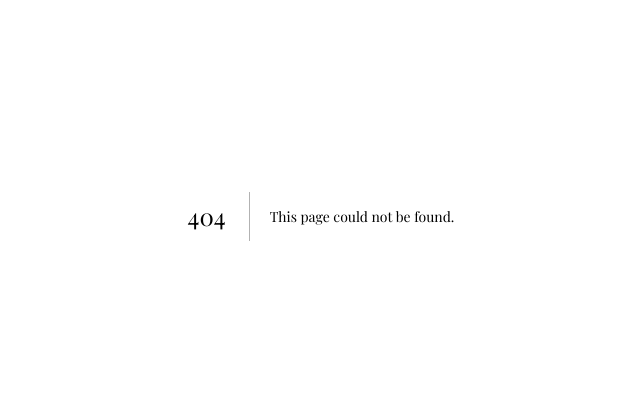
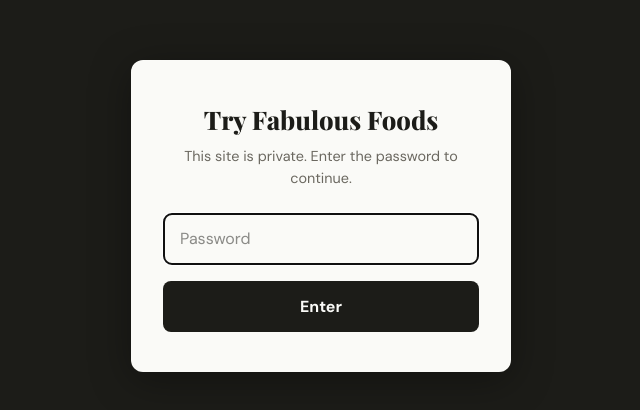
Before and after one commit to tryfabulousfoods-spec/tryfabulousfoods, a Next.js app: page /gate in a window 1280 px wide. Before the commit this address had no page. Shown: the part 184-594 px from the top of the page, without its empty margins (319-959 px from the left). Built offline with nearby package versions, Linux system fonts and the light colour scheme.

Commit message:
Add site-wide password gate (middleware + /gate page, SITE_PASSWORD env var)

```diff
--- /dev/null
+++ b/app/api/gate/route.ts
@@ -0,0 +1,31 @@
+import { NextResponse } from "next/server";
+import type { NextRequest } from "next/server";
+
+export async function POST(req: NextRequest) {
+  const expected = process.env.SITE_PASSWORD;
+  if (!expected) {
+    return NextResponse.json({ ok: false }, { status: 500 });
+  }
+
+  let password = "";
+  try {
+    const body = await req.json();
+    password = String(body.password ?? "");
+  } catch {
+    /* ignore */
+  }
+
+  if (password !== expected) {
+    return NextResponse.json({ ok: false }, { status: 401 });
+  }
+
+  const res = NextResponse.json({ ok: true });
+  res.cookies.set("tff_gate", "1", {
+    httpOnly: true,
+    secure: true,
+    sameSite: "lax",
+    path: "/",
+    maxAge: 60 * 60 * 24 * 365, // 1 year
+  });
+  return res;
+}
--- /dev/null
+++ b/app/gate/page.tsx
@@ -0,0 +1,104 @@
+"use client";
+import { useState } from "react";
+import { useRouter } from "next/navigation";
+
+export default function Gate() {
+  const [password, setPassword] = useState("");
+  const [error, setError] = useState(false);
+  const router = useRouter();
+
+  async function submit(e: React.FormEvent) {
+    e.preventDefault();
+    setError(false);
+    const res = await fetch("/api/gate", {
+      method: "POST",
+      headers: { "Content-Type": "application/json" },
+      body: JSON.stringify({ password }),
+    });
+    if (res.ok) {
+      router.push("/");
+      router.refresh();
+    } else {
+      setError(true);
+    }
+  }
+
+  return (
+    <main
+      style={{
+        minHeight: "100vh",
+        display: "flex",
+        alignItems: "center",
+        justifyContent: "center",
+        background: "#1C1C18",
+        padding: "1.5rem",
+        fontFamily: "var(--font-body, 'DM Sans', sans-serif)",
+      }}
+    >
+      <form
+        onSubmit={submit}
+        style={{
+          background: "#FAFAF7",
+          borderRadius: 12,
+          padding: "2.5rem 2rem",
+          maxWidth: 380,
+          width: "100%",
+          textAlign: "center",
+          boxShadow: "0 8px 40px rgba(0,0,0,0.35)",
+        }}
+      >
+        <h1
+          style={{
+            fontFamily: "var(--font-display, 'Playfair Display', serif)",
+            fontSize: "1.6rem",
+            fontWeight: 800,
+            color: "#1C1C18",
+            marginBottom: "0.5rem",
+          }}
+        >
+          Try Fabulous Foods
+        </h1>
+        <p style={{ color: "#6B6860", fontSize: "0.9rem", marginBottom: "1.5rem" }}>
+          This site is private. Enter the password to continue.
+        </p>
+        <input
+          type="password"
+          value={password}
+          onChange={(e) => setPassword(e.target.value)}
+          placeholder="Password"
+          autoFocus
+          style={{
+            width: "100%",
+            padding: "0.8rem 1rem",
+            fontSize: "1rem",
+            borderRadius: 8,
+            border: "1px solid #ddd",
+            marginBottom: "1rem",
+            boxSizing: "border-box",
+          }}
+        />
+        {error && (
+          <p style={{ color: "#C94E2A", fontSize: "0.85rem", marginBottom: "1rem" }}>
+            Wrong password — try again.
+          </p>
+        )}
+        <button
+          type="submit"
+          style={{
+            width: "100%",
+            padding: "0.85rem",
+            fontSize: "1rem",
+            fontWeight: 700,
+            color: "#FAFAF7",
+            background: "#1C1C18",
+            border: "none",
+            borderRadius: 8,
+            cursor: "pointer",
+          }}
+        >
+          Enter
+        </button>
+      </form>
+    </main>
+  );
+}
--- /dev/null
+++ b/middleware.ts
@@ -0,0 +1,31 @@
+import { NextResponse } from "next/server";
+import type { NextRequest } from "next/server";
+
+const COOKIE = "tff_gate";
+
+export function middleware(req: NextRequest) {
+  const { pathname } = req.nextUrl;
+
+  // Always allow the gate page, the gate API, and Next.js internals
+  if (
+    pathname === "/gate" ||
+    pathname.startsWith("/api/gate") ||
+    pathname.startsWith("/_next/") ||
+    pathname === "/favicon.ico" ||
+    pathname === "/robots.txt"
+  ) {
+    return NextResponse.next();
+  }
+
+  if (req.cookies.get(COOKIE)?.value === "1") {
+    return NextResponse.next();
+  }
+
+  const url = req.nextUrl.clone();
+  url.pathname = "/gate";
+  return NextResponse.redirect(url);
+}
+
+export const config = {
+  matcher: ["/((?!_next/static|_next/image|favicon.ico|robots.txt).*)"],
+};
```
Also changed, not shown: 1 other file (tests, documents, lock files or other folders).
